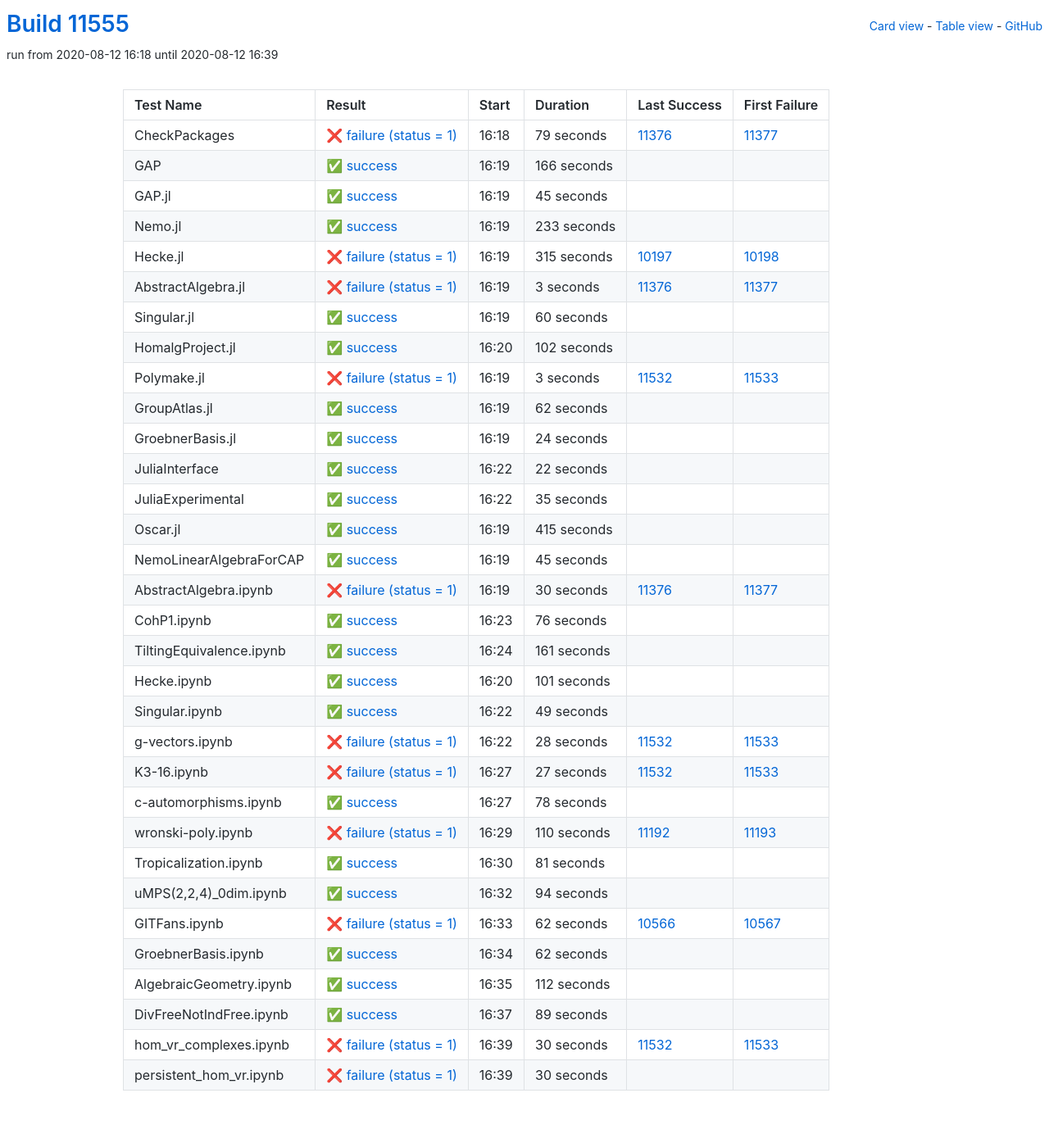
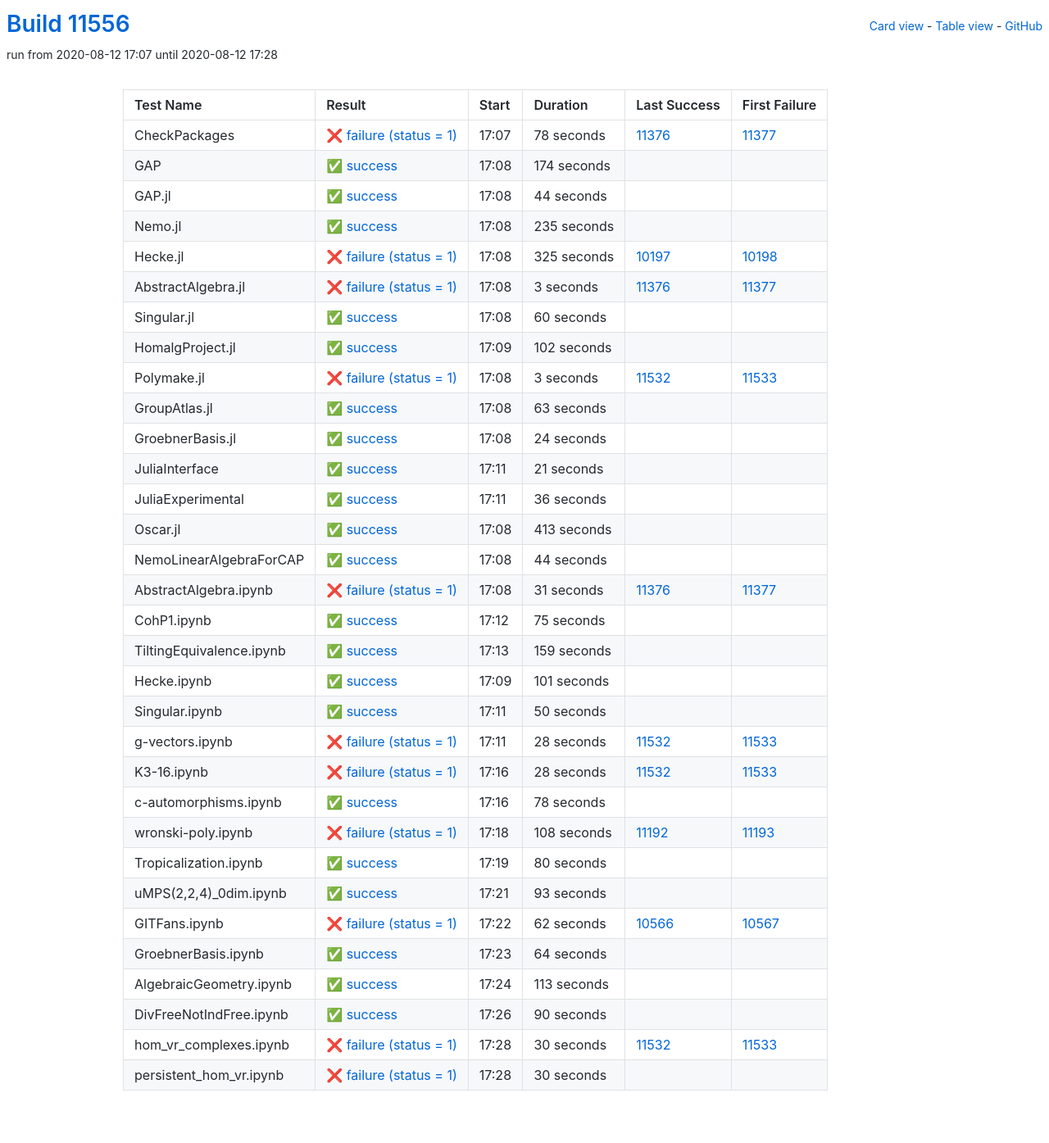
Before and after one commit to oscar-system/oscar-ci-status, a Jekyll site: the page built from table.html, in a window 1280 px wide. Shown: the whole page at 82% size. Built offline with Jekyll 4.4.1, drawn with Linux system fonts in a browser that asks for light colours.

Commit message:
Build #11556

```diff
--- a/_data/ci.yml
+++ b/_data/ci.yml
@@ -1,6 +1,6 @@
 ---
-build: 11555
-build_url: https://oscarci.mathematik.uni-kl.de/job/oscar/11555/
+build: 11556
+build_url: https://oscarci.mathematik.uni-kl.de/job/oscar/11556/
 job: oscar
 organization: oscar-system
 repo: oscar-ci-status
@@ -8,68 +8,68 @@
 tests:
 - name: CheckPackages
   id: checkpackages
-  log: https://oscarci.mathematik.uni-kl.de/job/oscar/11555/artifact/logs/build-11555/CheckPackages.log
-  start: 2020-08-12 16:18
+  log: https://oscarci.mathematik.uni-kl.de/job/oscar/11556/artifact/logs/build-11556/CheckPackages.log
+  start: 2020-08-12 17:07
   success: false
   exitcode: 1
   status: failure
-  duration: 79
+  duration: 78
   last_success: 11376
   last_success_url: https://oscarci.mathematik.uni-kl.de/job/oscar/11376/
   first_failure: 11377
   first_failure_url: https://oscarci.mathematik.uni-kl.de/job/oscar/11377/
 - name: GAP
   id: gap
-  log: https://oscarci.mathematik.uni-kl.de/job/oscar/11555/artifact/logs/build-11555/GAP.log
-  start: 2020-08-12 16:19
+  log: https://oscarci.mathematik.uni-kl.de/job/oscar/11556/artifact/logs/build-11556/GAP.log
+  start: 2020-08-12 17:08
   success: true
   exitcode: 0
   status: success
-  duration: 166
+  duration: 174
   last_success: false
   last_success_url:
   first_failure: false
   first_failure_url:
 - name: GAP.jl
   id: gap-jl
-  log: https://oscarci.mathematik.uni-kl.de/job/oscar/11555/artifact/logs/build-11555/GAP.jl.log
-  start: 2020-08-12 16:19
+  log: https://oscarci.mathematik.uni-kl.de/job/oscar/11556/artifact/logs/build-11556/GAP.jl.log
+  start: 2020-08-12 17:08
   success: true
   exitcode: 0
   status: success
-  duration: 45
+  duration: 44
   last_success: false
   last_success_url:
   first_failure: false
   first_failure_url:
 - name: Nemo.jl
   id: nemo-jl
-  log: https://oscarci.mathematik.uni-kl.de/job/oscar/11555/artifact/logs/build-11555/Nemo.jl.log
-  start: 2020-08-12 16:19
+  log: https://oscarci.mathematik.uni-kl.de/job/oscar/11556/artifact/logs/build-11556/Nemo.jl.log
+  start: 2020-08-12 17:08
   success: true
   exitcode: 0
   status: success
-  duration: 233
+  duration: 235
   last_success: false
   last_success_url:
   first_failure: false
   first_failure_url:
 - name: Hecke.jl
   id: hecke-jl
-  log: https://oscarci.mathematik.uni-kl.de/job/oscar/11555/artifact/logs/build-11555/Hecke.jl.log
-  start: 2020-08-12 16:19
+  log: https://oscarci.mathematik.uni-kl.de/job/oscar/11556/artifact/logs/build-11556/Hecke.jl.log
+  start: 2020-08-12 17:08
   success: false
   exitcode: 1
   status: failure
-  duration: 315
+  duration: 325
   last_success: 10197
   last_success_url: https://oscarci.mathematik.uni-kl.de/job/oscar/10197/
   first_failure: 10198
   first_failure_url: https://oscarci.mathematik.uni-kl.de/job/oscar/10198/
 - name: AbstractAlgebra.jl
   id: abstractalgebra-jl
-  log: https://oscarci.mathematik.uni-kl.de/job/oscar/11555/artifact/logs/build-11555/AbstractAlgebra.jl.log
-  start: 2020-08-12 16:19
+  log: https://oscarci.mathematik.uni-kl.de/job/oscar/11556/artifact/logs/build-11556/AbstractAlgebra.jl.log
+  start: 2020-08-12 17:08
   success: false
   exitcode: 1
   status: failure
@@ -80,8 +80,8 @@
   first_failure_url: https://oscarci.mathematik.uni-kl.de/job/oscar/11377/
 - name: Singular.jl
   id: singular-jl
-  log: https://oscarci.mathematik.uni-kl.de/job/oscar/11555/artifact/logs/build-11555/Singular.jl.log
-  start: 2020-08-12 16:19
+  log: https://oscarci.mathematik.uni-kl.de/job/oscar/11556/artifact/logs/build-11556/Singular.jl.log
+  start: 2020-08-12 17:08
   success: true
   exitcode: 0
   status: success
@@ -92,8 +92,8 @@
   first_failure_url:
 - name: HomalgProject.jl
   id: homalgproject-jl
-  log: https://oscarci.mathematik.uni-kl.de/job/oscar/11555/artifact/logs/build-11555/HomalgProject.jl.log
-  start: 2020-08-12 16:20
+  log: https://oscarci.mathematik.uni-kl.de/job/oscar/11556/artifact/logs/build-11556/HomalgProject.jl.log
+  start: 2020-08-12 17:09
   success: true
   exitcode: 0
   status: success
@@ -104,8 +104,8 @@
   first_failure_url:
 - name: Polymake.jl
   id: polymake-jl
-  log: https://oscarci.mathematik.uni-kl.de/job/oscar/11555/artifact/logs/build-11555/Polymake.jl.log
-  start: 2020-08-12 16:19
+  log: https://oscarci.mathematik.uni-kl.de/job/oscar/11556/artifact/logs/build-11556/Polymake.jl.log
+  start: 2020-08-12 17:08
   success: false
   exitcode: 1
   status: failure
@@ -116,20 +116,20 @@
   first_failure_url: https://oscarci.mathematik.uni-kl.de/job/oscar/11533/
 - name: GroupAtlas.jl
   id: groupatlas-jl
-  log: https://oscarci.mathematik.uni-kl.de/job/oscar/11555/artifact/logs/build-11555/GroupAtlas.jl.log
-  start: 2020-08-12 16:19
+  log: https://oscarci.mathematik.uni-kl.de/job/oscar/11556/artifact/logs/build-11556/GroupAtlas.jl.log
+  start: 2020-08-12 17:08
   success: true
   exitcode: 0
   status: success
-  duration: 62
+  duration: 63
   last_success: false
   last_success_url:
   first_failure: false
   first_failure_url:
 - name: GroebnerBasis.jl
   id: groebnerbasis-jl
-  log: https://oscarci.mathematik.uni-kl.de/job/oscar/11555/artifact/logs/build-11555/GroebnerBasis.jl.log
-  start: 2020-08-12 16:19
+  log: https://oscarci.mathematik.uni-kl.de/job/oscar/11556/artifact/logs/build-11556/GroebnerBasis.jl.log
+  start: 2020-08-12 17:08
   success: true
   exitcode: 0
   status: success
@@ -140,92 +140,92 @@
   first_failure_url:
 - name: JuliaInterface
   id: juliainterface
-  log: https://oscarci.mathematik.uni-kl.de/job/oscar/11555/artifact/logs/build-11555/JuliaInterface.log
-  start: 2020-08-12 16:22
+  log: https://oscarci.mathematik.uni-kl.de/job/oscar/11556/artifact/logs/build-11556/JuliaInterface.log
+  start: 2020-08-12 17:11
   success: true
   exitcode: 0
   status: success
-  duration: 22
+  duration: 21
   last_success: false
   last_success_url:
   first_failure: false
   first_failure_url:
 - name: JuliaExperimental
   id: juliaexperimental
-  log: https://oscarci.mathematik.uni-kl.de/job/oscar/11555/artifact/logs/build-11555/JuliaExperimental.log
-  start: 2020-08-12 16:22
+  log: https://oscarci.mathematik.uni-kl.de/job/oscar/11556/artifact/logs/build-11556/JuliaExperimental.log
+  start: 2020-08-12 17:11
   success: true
   exitcode: 0
   status: success
-  duration: 35
+  duration: 36
   last_success: false
   last_success_url:
   first_failure: false
   first_failure_url:
 - name: Oscar.jl
   id: oscar-jl
-  log: https://oscarci.mathematik.uni-kl.de/job/oscar/11555/artifact/logs/build-11555/Oscar.jl.log
-  start: 2020-08-12 16:19
+  log: https://oscarci.mathematik.uni-kl.de/job/oscar/11556/artifact/logs/build-11556/Oscar.jl.log
+  start: 2020-08-12 17:08
   success: true
   exitcode: 0
   status: success
-  duration: 415
+  duration: 413
   last_success: false
   last_success_url:
   first_failure: false
   first_failure_url:
 - name: NemoLinearAlgebraForCAP
   id: nemolinearalgebraforcap
-  log: https://oscarci.mathematik.uni-kl.de/job/oscar/11555/artifact/logs/build-11555/NemoLinearAlgebraForCAP.log
-  start: 2020-08-12 16:19
+  log: https://oscarci.mathematik.uni-kl.de/job/oscar/11556/artifact/logs/build-11556/NemoLinearAlgebraForCAP.log
+  start: 2020-08-12 17:08
   success: true
   exitcode: 0
   status: success
-  duration: 45
+  duration: 44
   last_success: false
   last_success_url:
   first_failure: false
   first_failure_url:
 - name: AbstractAlgebra.ipynb
   id: abstractalgebra-ipynb
-  log: https://oscarci.mathematik.uni-kl.de/job/oscar/11555/artifact/logs/build-11555/AbstractAlgebra.ipynb.log
-  start: 2020-08-12 16:19
+  log: https://oscarci.mathematik.uni-kl.de/job/oscar/11556/artifact/logs/build-11556/AbstractAlgebra.ipynb.log
+  start: 2020-08-12 17:08
   success: false
   exitcode: 1
   status: failure
-  duration: 30
+  duration: 31
   last_success: 11376
   last_success_url: https://oscarci.mathematik.uni-kl.de/job/oscar/11376/
   first_failure: 11377
   first_failure_url: https://oscarci.mathematik.uni-kl.de/job/oscar/11377/
 - name: CohP1.ipynb
   id: cohp1-ipynb
-  log: https://oscarci.mathematik.uni-kl.de/job/oscar/11555/artifact/logs/build-11555/CohP1.ipynb.log
-  start: 2020-08-12 16:23
+  log: https://oscarci.mathematik.uni-kl.de/job/oscar/11556/artifact/logs/build-11556/CohP1.ipynb.log
+  start: 2020-08-12 17:12
   success: true
   exitcode: 0
   status: success
-  duration: 76
+  duration: 75
   last_success: false
   last_success_url:
   first_failure: false
   first_failure_url:
 - name: TiltingEquivalence.ipynb
   id: tiltingequivalence-ipynb
-  log: https://oscarci.mathematik.uni-kl.de/job/oscar/11555/artifact/logs/build-11555/TiltingEquivalence.ipynb.log
-  start: 2020-08-12 16:24
+  log: https://oscarci.mathematik.uni-kl.de/job/oscar/11556/artifact/logs/build-11556/TiltingEquivalence.ipynb.log
+  start: 2020-08-12 17:13
   success: true
   exitcode: 0
   status: success
-  duration: 161
+  duration: 159
   last_success: false
   last_success_url:
   first_failure: false
   first_failure_url:
 - name: Hecke.ipynb
   id: hecke-ipynb
-  log: https://oscarci.mathematik.uni-kl.de/job/oscar/11555/artifact/logs/build-11555/Hecke.ipynb.log
-  start: 2020-08-12 16:20
+  log: https://oscarci.mathematik.uni-kl.de/job/oscar/11556/artifact/logs/build-11556/Hecke.ipynb.log
+  start: 2020-08-12 17:09
   success: true
   exitcode: 0
   status: success
@@ -236,20 +236,20 @@
   first_failure_url:
 - name: Singular.ipynb
   id: singular-ipynb
-  log: https://oscarci.mathematik.uni-kl.de/job/oscar/11555/artifact/logs/build-11555/Singular.ipynb.log
-  start: 2020-08-12 16:22
+  log: https://oscarci.mathematik.uni-kl.de/job/oscar/11556/artifact/logs/build-11556/Singular.ipynb.log
+  start: 2020-08-12 17:11
   success: true
   exitcode: 0
   status: success
-  duration: 49
+  duration: 50
   last_success: false
   last_success_url:
   first_failure: false
   first_failure_url:
 - name: g-vectors.ipynb
   id: g-vectors-ipynb
-  log: https://oscarci.mathematik.uni-kl.de/job/oscar/11555/artifact/logs/build-11555/g-vectors.ipynb.log
-  start: 2020-08-12 16:22
+  log: https://oscarci.mathematik.uni-kl.de/job/oscar/11556/artifact/logs/build-11556/g-vectors.ipynb.log
+  start: 2020-08-12 17:11
   success: false
   exitcode: 1
   status: failure
@@ -260,20 +260,20 @@
   first_failure_url: https://oscarci.mathematik.uni-kl.de/job/oscar/11533/
 - name: K3-16.ipynb
   id: k3-16-ipynb
-  log: https://oscarci.mathematik.uni-kl.de/job/oscar/11555/artifact/logs/build-11555/K3-16.ipynb.log
-  start: 2020-08-12 16:27
+  log: https://oscarci.mathematik.uni-kl.de/job/oscar/11556/artifact/logs/build-11556/K3-16.ipynb.log
+  start: 2020-08-12 17:16
   success: false
   exitcode: 1
   status: failure
-  duration: 27
+  duration: 28
   last_success: 11532
   last_success_url: https://oscarci.mathematik.uni-kl.de/job/oscar/11532/
   first_failure: 11533
   first_failure_url: https://oscarci.mathematik.uni-kl.de/job/oscar/11533/
 - name: c-automorphisms.ipynb
   id: c-automorphisms-ipynb
-  log: https://oscarci.mathematik.uni-kl.de/job/oscar/11555/artifact/logs/build-11555/c-automorphisms.ipynb.log
-  start: 2020-08-12 16:27
+  log: https://oscarci.mathematik.uni-kl.de/job/oscar/11556/artifact/logs/build-11556/c-automorphisms.ipynb.log
+  start: 2020-08-12 17:16
   success: true
   exitcode: 0
   status: success
@@ -284,44 +284,44 @@
   first_failure_url:
 - name: wronski-poly.ipynb
   id: wronski-poly-ipynb
-  log: https://oscarci.mathematik.uni-kl.de/job/oscar/11555/artifact/logs/build-11555/wronski-poly.ipynb.log
-  start: 2020-08-12 16:29
+  log: https://oscarci.mathematik.uni-kl.de/job/oscar/11556/artifact/logs/build-11556/wronski-poly.ipynb.log
+  start: 2020-08-12 17:18
   success: false
   exitcode: 1
   status: failure
-  duration: 110
+  duration: 108
   last_success: 11192
   last_success_url: https://oscarci.mathematik.uni-kl.de/job/oscar/11192/
   first_failure: 11193
   first_failure_url: https://oscarci.mathematik.uni-kl.de/job/oscar/11193/
 - name: Tropicalization.ipynb
   id: tropicalization-ipynb
-  log: https://oscarci.mathematik.uni-kl.de/job/oscar/11555/artifact/logs/build-11555/Tropicalization.ipynb.log
-  start: 2020-08-12 16:30
+  log: https://oscarci.mathematik.uni-kl.de/job/oscar/11556/artifact/logs/build-11556/Tropicalization.ipynb.log
+  start: 2020-08-12 17:19
   success: true
   exitcode: 0
   status: success
-  duration: 81
+  duration: 80
   last_success: false
   last_success_url:
   first_failure: false
   first_failure_url:
 - name: uMPS(2,2,4)_0dim.ipynb
   id: umps-2-2-4-0dim-ipynb
-  log: https://oscarci.mathematik.uni-kl.de/job/oscar/11555/artifact/logs/build-11555/uMPS-2-2-4-_0dim.ipynb.log
-  start: 2020-08-12 16:32
+  log: https://oscarci.mathematik.uni-kl.de/job/oscar/11556/artifact/logs/build-11556/uMPS-2-2-4-_0dim.ipynb.log
+  start: 2020-08-12 17:21
   success: true
   exitcode: 0
   status: success
-  duration: 94
+  duration: 93
   last_success: false
   last_success_url:
   first_failure: false
   first_failure_url:
 - name: GITFans.ipynb
   id: gitfans-ipynb
-  log: https://oscarci.mathematik.uni-kl.de/job/oscar/11555/artifact/logs/build-11555/GITFans.ipynb.log
-  start: 2020-08-12 16:33
+  log: https://oscarci.mathematik.uni-kl.de/job/oscar/11556/artifact/logs/build-11556/GITFans.ipynb.log
+  start: 2020-08-12 17:22
   success: false
   exitcode: 1
   status: failure
@@ -332,44 +332,44 @@
   first_failure_url: https://oscarci.mathematik.uni-kl.de/job/oscar/10567/
 - name: GroebnerBasis.ipynb
   id: groebnerbasis-ipynb
-  log: https://oscarci.mathematik.uni-kl.de/job/oscar/11555/artifact/logs/build-11555/GroebnerBasis.ipynb.log
-  start: 2020-08-12 16:34
+  log: https://oscarci.mathematik.uni-kl.de/job/oscar/11556/artifact/logs/build-11556/GroebnerBasis.ipynb.log
+  start: 2020-08-12 17:23
   success: true
   exitcode: 0
   status: success
-  duration: 62
+  duration: 64
   last_success: false
   last_success_url:
   first_failure: false
   first_failure_url:
 - name: AlgebraicGeometry.ipynb
   id: algebraicgeometry-ipynb
-  log: https://oscarci.mathematik.uni-kl.de/job/oscar/11555/artifact/logs/build-11555/AlgebraicGeometry.ipynb.log
-  start: 2020-08-12 16:35
+  log: https://oscarci.mathematik.uni-kl.de/job/oscar/11556/artifact/logs/build-11556/AlgebraicGeometry.ipynb.log
+  start: 2020-08-12 17:24
   success: true
   exitcode: 0
   status: success
-  duration: 112
+  duration: 113
   last_success: false
   last_success_url:
   first_failure: false
   first_failure_url:
 - name: DivFreeNotIndFree.ipynb
   id: divfreenotindfree-ipynb
-  log: https://oscarci.mathematik.uni-kl.de/job/oscar/11555/artifact/logs/build-11555/DivFreeNotIndFree.ipynb.log
-  start: 2020-08-12 16:37
+  log: https://oscarci.mathematik.uni-kl.de/job/oscar/11556/artifact/logs/build-11556/DivFreeNotIndFree.ipynb.log
+  start: 2020-08-12 17:26
   success: true
   exitcode: 0
   status: success
-  duration: 89
+  duration: 90
   last_success: false
   last_success_url:
   first_failure: false
   first_failure_url:
 - name: hom_vr_complexes.ipynb
   id: hom-vr-complexes-ipynb
-  log: https://oscarci.mathematik.uni-kl.de/job/oscar/11555/artifact/logs/build-11555/hom_vr_complexes.ipynb.log
-  start: 2020-08-12 16:39
+  log: https://oscarci.mathematik.uni-kl.de/job/oscar/11556/artifact/logs/build-11556/hom_vr_complexes.ipynb.log
+  start: 2020-08-12 17:28
   success: false
   exitcode: 1
   status: failure
@@ -380,8 +380,8 @@
   first_failure_url: https://oscarci.mathematik.uni-kl.de/job/oscar/11533/
 - name: persistent_hom_vr.ipynb
   id: persistent-hom-vr-ipynb
-  log: https://oscarci.mathematik.uni-kl.de/job/oscar/11555/artifact/logs/build-11555/persistent_hom_vr.ipynb.log
-  start: 2020-08-12 16:39
+  log: https://oscarci.mathematik.uni-kl.de/job/oscar/11556/artifact/logs/build-11556/persistent_hom_vr.ipynb.log
+  start: 2020-08-12 17:28
   success: false
   exitcode: 1
   status: failure
```
Also changed, not shown: README.md.
